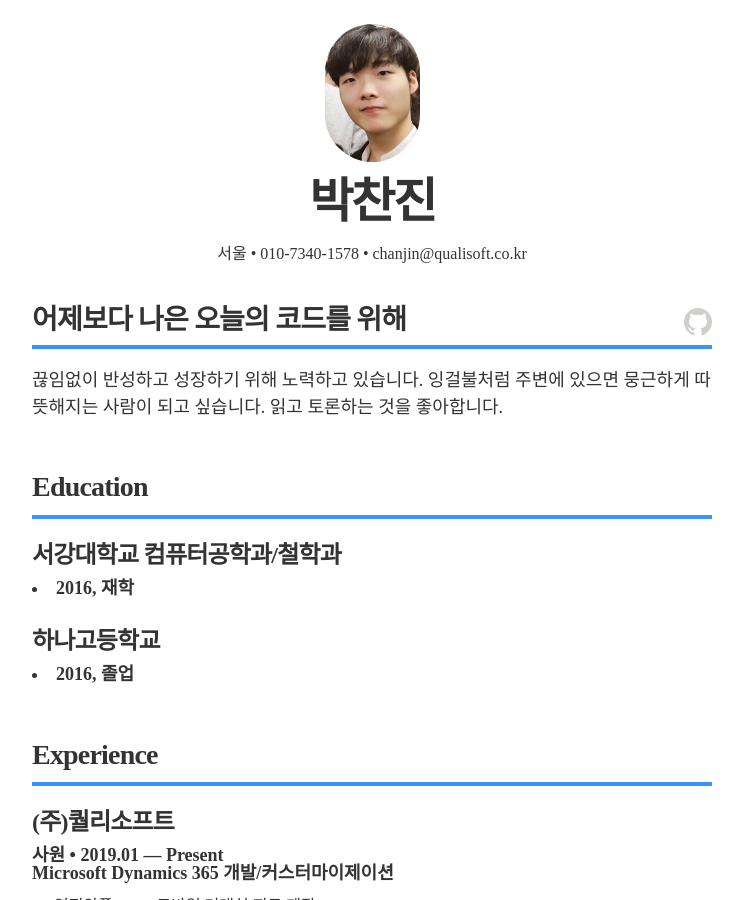
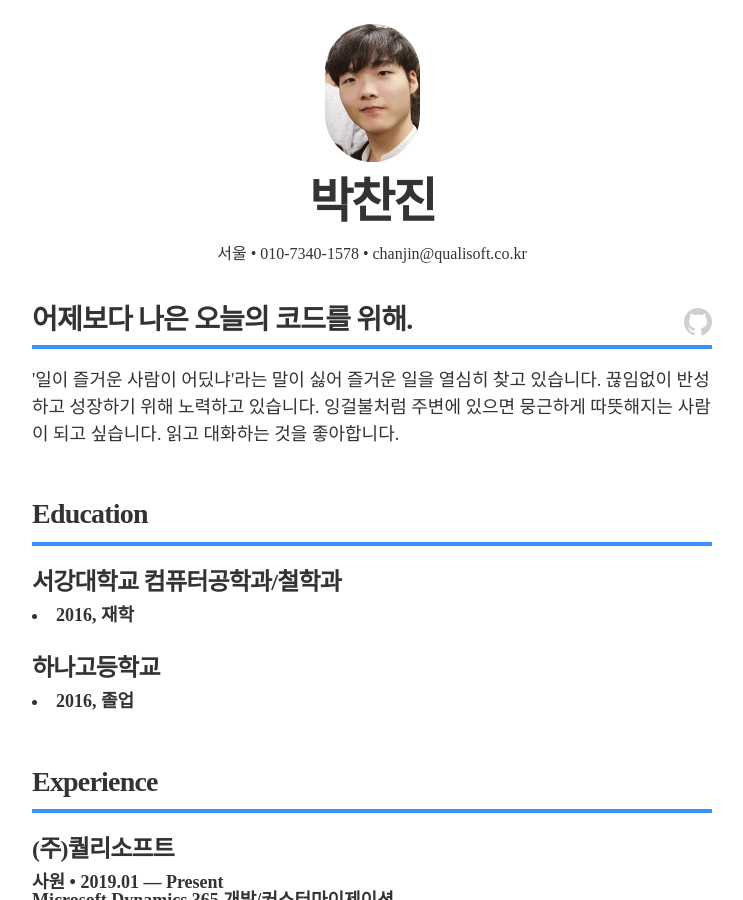
Before and after one commit to proxent/resume2, a Jekyll site: the page built from index.html, in a window 1280 px wide and 900 px high. Shown: the whole window, without its empty margins (268-1011 px from the left). Built offline with Jekyll 4.4.1, drawn with Linux system fonts in a browser that asks for light colours.

Commit message:
'일이 즐거운 사람이 어딨냐'

```diff
--- a/_config.yml
+++ b/_config.yml
@@ -11,7 +11,7 @@ sass:
 # Resume settings
 resume_avatar:                  "true"
 resume_name:                    "박찬진"
-resume_title:                   "<b>어제보다 나은 오늘의 코드를 위해</b>"
+resume_title:                   "<b>어제보다 나은 오늘의 코드를 위해.</b>"
 
 # used for the contact button in _layouts/resume.html
 resume_contact_email:           "chanjin@qualisoft.co.kr"
@@ -23,7 +23,7 @@ resume_contact_address:         "서울"
 resume_header_contact_info:     "서울 • 010-7340-1578 • chanjin@qualisoft.co.kr"
 display_header_contact_info:    "true"
 
-resume_header_intro: "<p>끊임없이 반성하고 성장하기 위해 노력하고 있습니다. 잉걸불처럼 주변에 있으면 뭉근하게 따뜻해지는 사람이 되고 싶습니다. 읽고 토론하는 것을 좋아합니다. </p>"
+resume_header_intro: "<p>'일이 즐거운 사람이 어딨냐'라는 말이 싫어 즐거운 일을 열심히 찾고 있습니다. 끊임없이 반성하고 성장하기 위해 노력하고 있습니다. 잉걸불처럼 주변에 있으면 뭉근하게 따뜻해지는 사람이 되고 싶습니다. 읽고 대화하는 것을 좋아합니다. </p>"
 
 # use "yes" to display the email contact button,
 # "no" to display an "I'm not looking for work" message,
```
